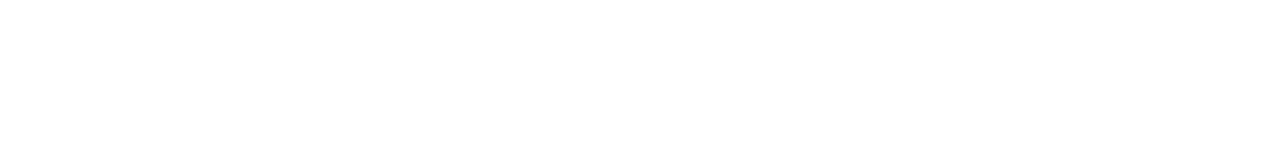
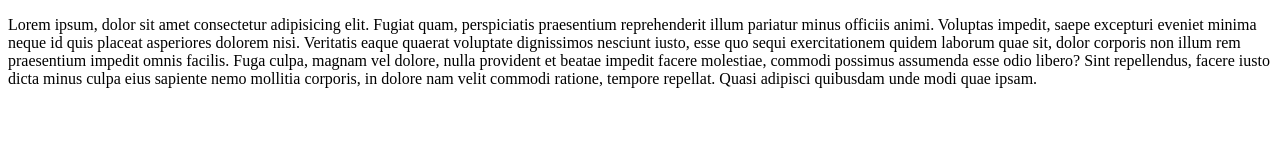
Before and after one commit to jean-christophe-mairot/drghdegty, a plain HTML site: page index.html in a window 1280 px wide. Drawn offline with Linux system fonts and the light colour scheme.

Commit message:
3 eme commit

```diff
--- a/index.html
+++ b/index.html
@@ -6,5 +6,19 @@
     <meta name="viewport" content="width=device-width, initial-scale=1.0" />
     <title>Document</title>
   </head>
-  <body></body>
+  <body>
+    <p>
+      Lorem ipsum, dolor sit amet consectetur adipisicing elit. Fugiat quam,
+      perspiciatis praesentium reprehenderit illum pariatur minus officiis
+      animi. Voluptas impedit, saepe excepturi eveniet minima neque id quis
+      placeat asperiores dolorem nisi. Veritatis eaque quaerat voluptate
+      dignissimos nesciunt iusto, esse quo sequi exercitationem quidem laborum
+      quae sit, dolor corporis non illum rem praesentium impedit omnis facilis.
+      Fuga culpa, magnam vel dolore, nulla provident et beatae impedit facere
+      molestiae, commodi possimus assumenda esse odio libero? Sint repellendus,
+      facere iusto dicta minus culpa eius sapiente nemo mollitia corporis, in
+      dolore nam velit commodi ratione, tempore repellat. Quasi adipisci
+      quibusdam unde modi quae ipsam.
+    </p>
+  </body>
 </html>
```
